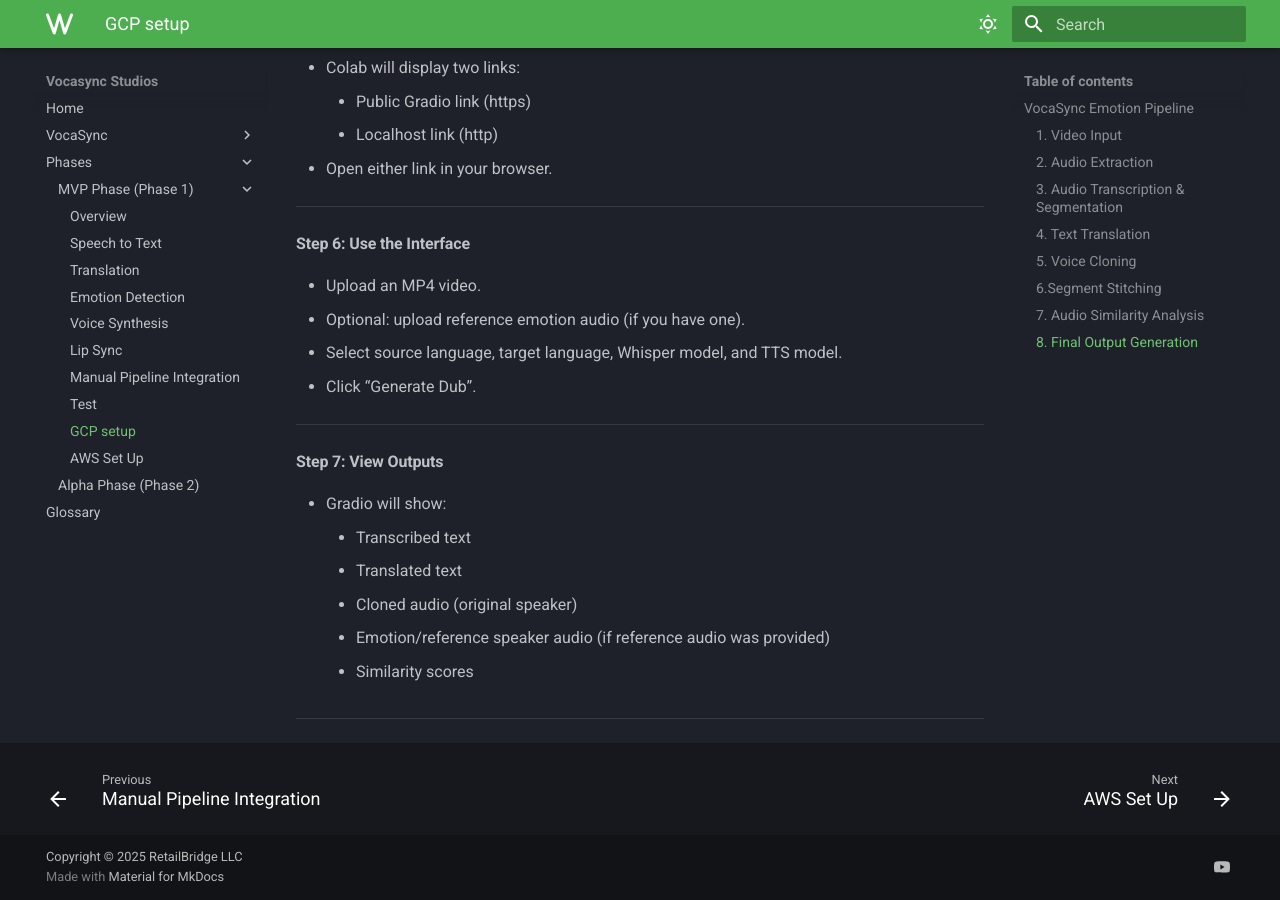
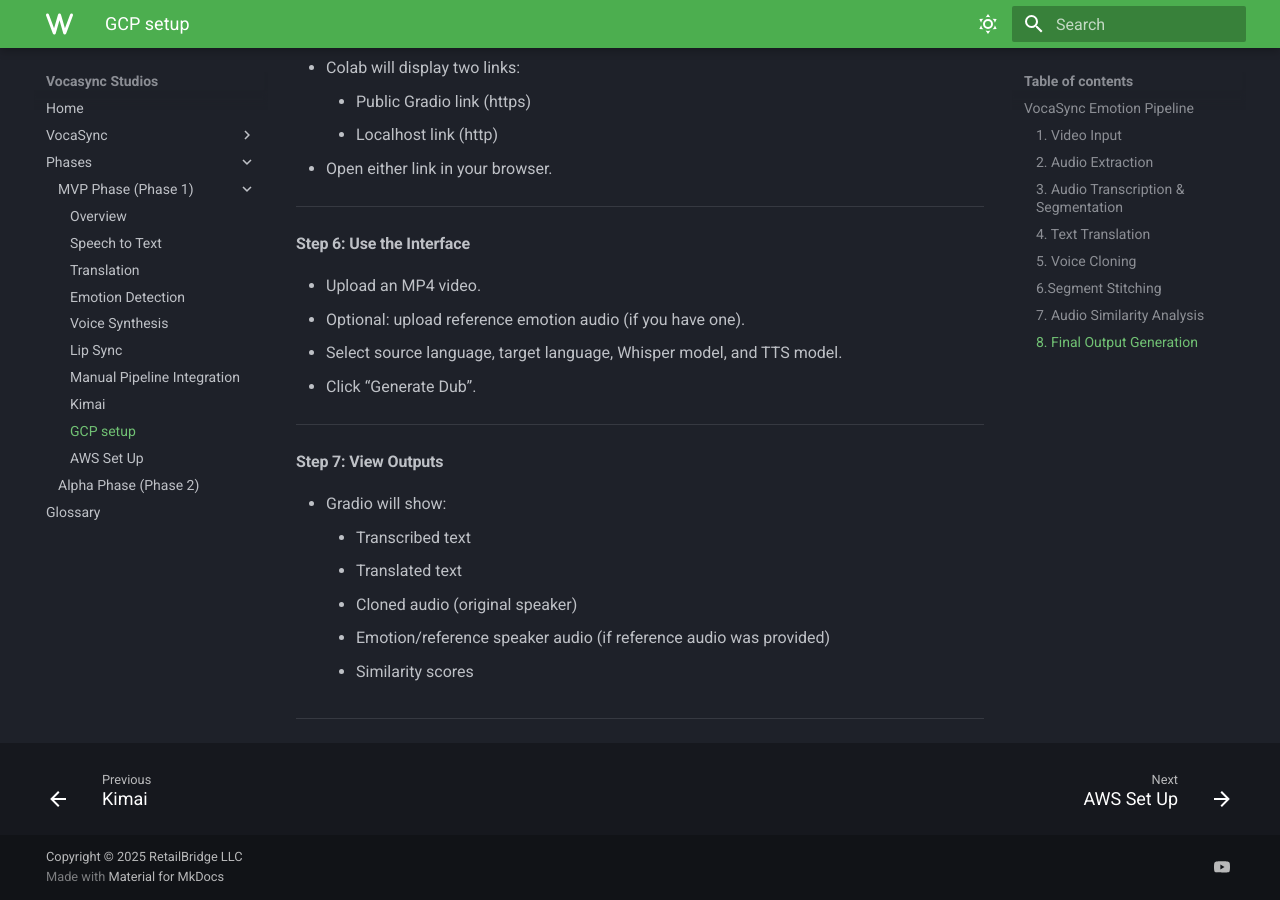
Before and after one commit to RETAILBRIDGE-LLC/wiki, an MkDocs documentation site: the page built from docs/phases/phase1_mvp/gcp_setup.md, in a window 1280 px wide and 900 px high, scrolled down 3879 px. Built offline with MkDocs 1.6.1 and Material for MkDocs 9.7.7, drawn with Linux system fonts in a browser that asks for light colours.

Commit message:
Update mkdocs.yml

```diff
--- a/mkdocs.yml
+++ b/mkdocs.yml
@@ -14,7 +14,7 @@ nav:
           - Voice Synthesis: phases/phase1_mvp/voice_synthesis.md
           - Lip Sync: phases/phase1_mvp/lip_sync.md
           - Manual Pipeline Integration: phases/phase1_mvp/manual_pipeline.md
-          - Test: phases/phase1_mvp/test.md
+          - Kimai: phases/phase1_mvp/kimai.md
           - GCP setup: phases/phase1_mvp/gcp_setup.md
           - AWS Set Up: phases/phase1_mvp/AWS_setup.md
       - Alpha Phase (Phase 2): phases/phase2_alpha/index.md
```
